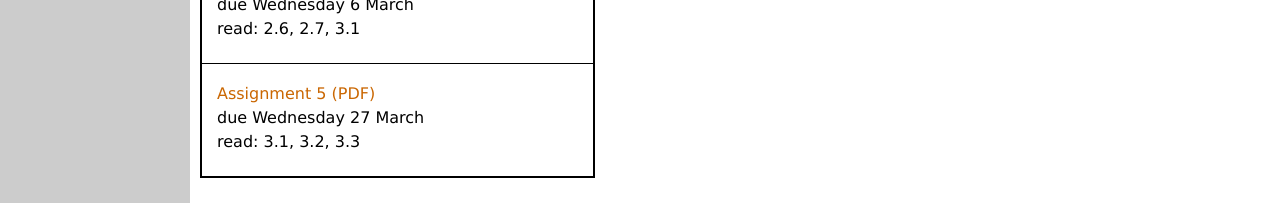
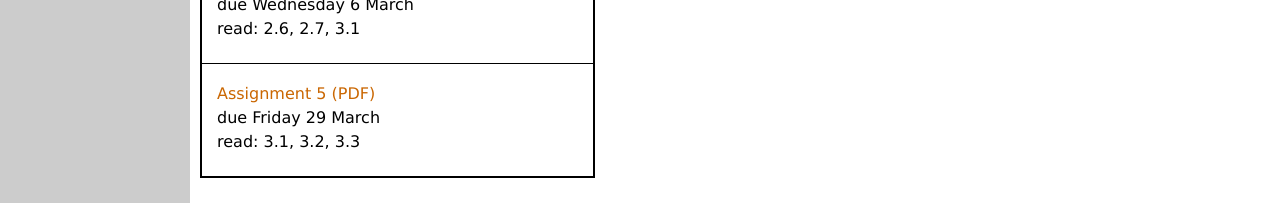
Before and after one commit to bueler/numerical, a Jekyll site: the page built from homework.md, in a window 1280 px wide. Shown: the part 694-897 px from the top of the page. Built offline with Jekyll 4.4.1, drawn with Linux system fonts in a browser that asks for light colours.

Commit message:
A5 due Friday 3/29

```diff
--- a/_data/homework.yml
+++ b/_data/homework.yml
@@ -20,6 +20,6 @@ homework:
   blank: A4.pdf
   sections: 2.6, 2.7, 3.1
 - name: Assignment 5
-  due: Wednesday 27 March
+  due: Friday 29 March
   blank: A5.pdf
   sections: 3.1, 3.2, 3.3
```
Also changed, not shown: 4 other files.
